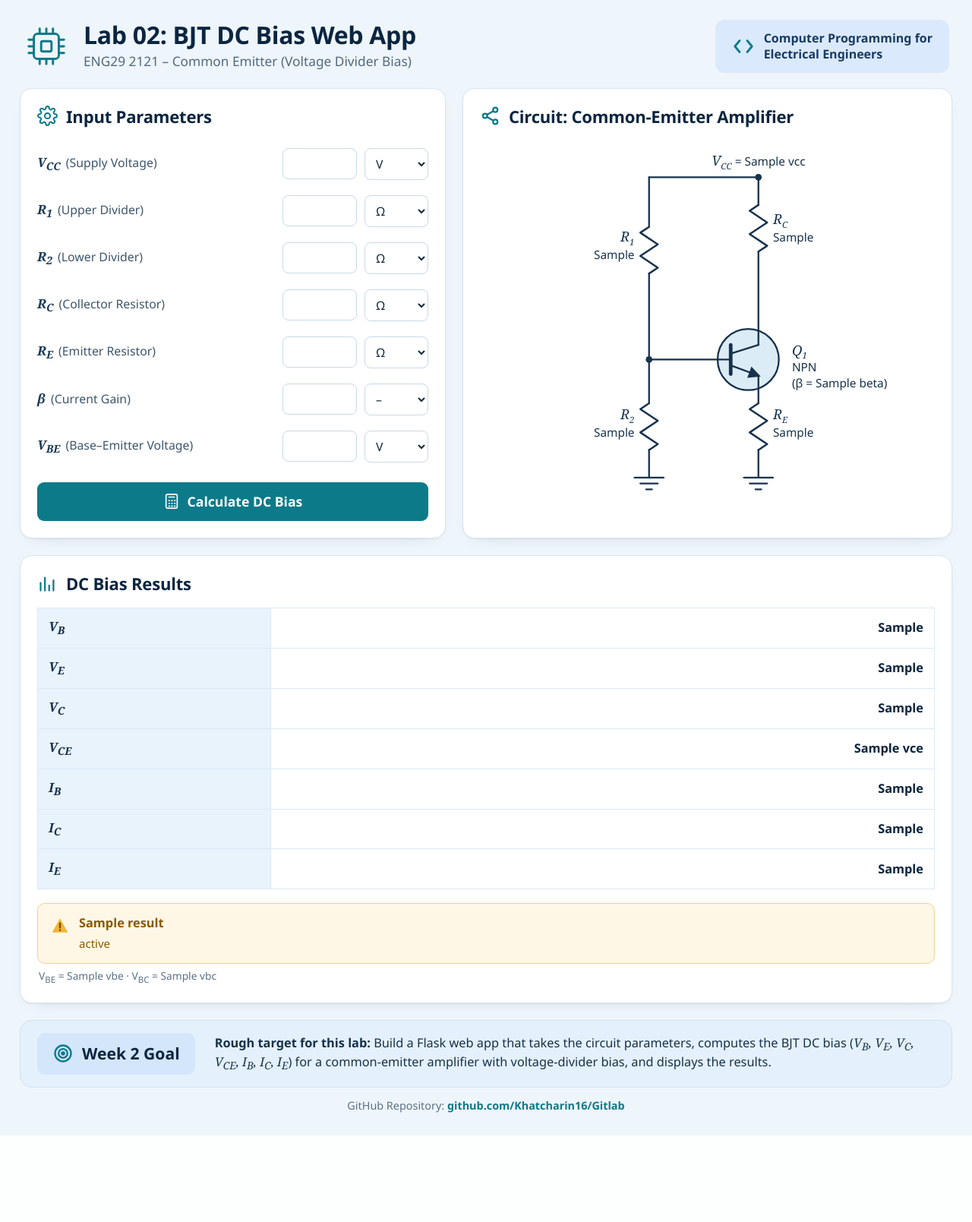
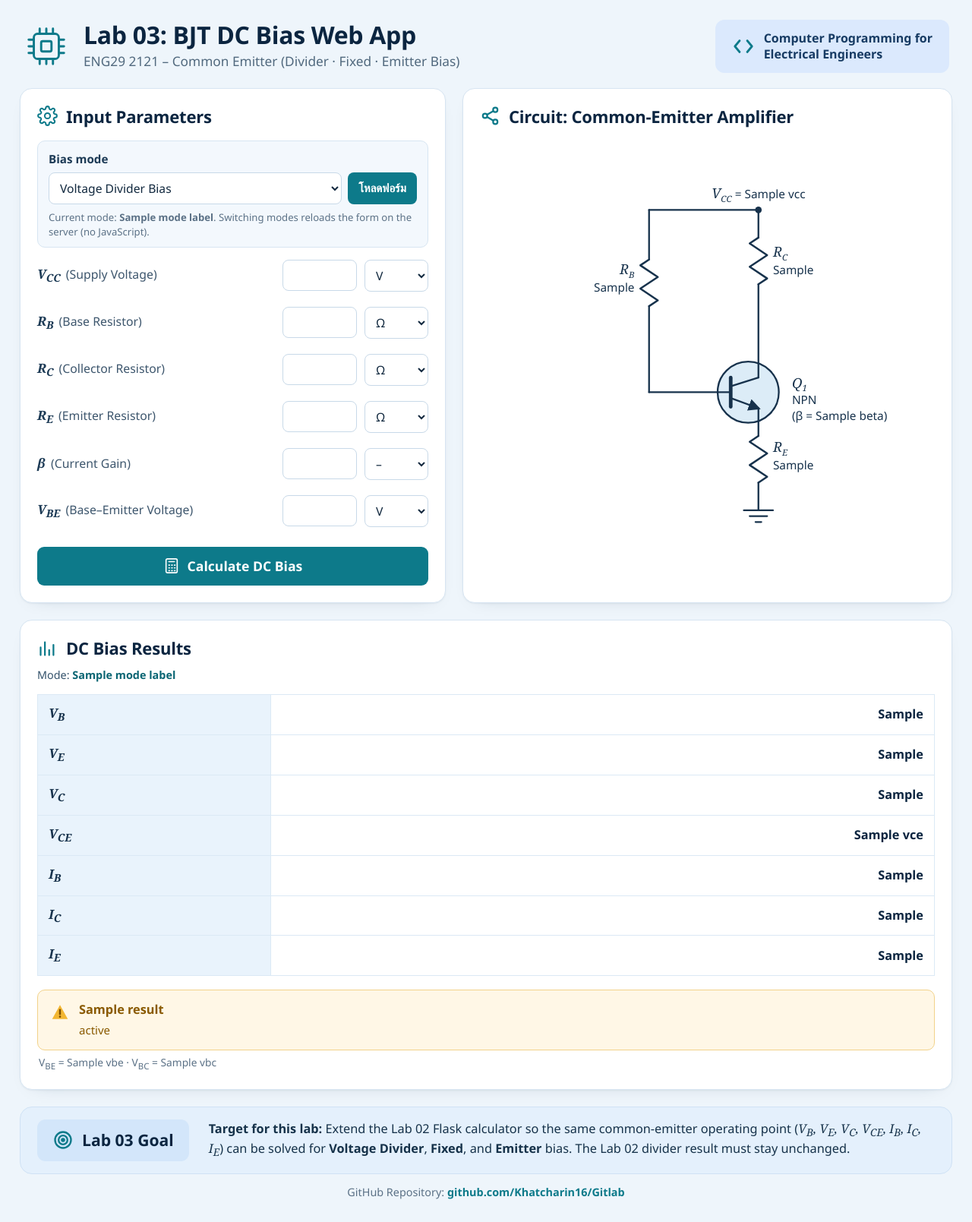
Before and after one commit to Khatcharin16/Gitlab, a Flask app: template app/templates/index.html in a window 1280 px wide. Shown: the whole page at 76% size. Before the commit the page ends 1495 px from the top, so only its background shows below. Run offline with Flask 3, Linux system fonts and the light colour scheme; the template is opened without the code that fills it: most values are stand-ins (such as "Sample title", 1, 10 or a date in 2020); parts of the project's set-up code (start-up, migrations or seed data) failed here and were passed over.

Commit message:
feat(lab03): add fixed and emitter bias modes

```diff
--- a/app/app.py
+++ b/app/app.py
@@ -4,7 +4,14 @@ from __future__ import annotations
 
 from flask import Flask, render_template, request
 
-from app.bjt import primary_calc, compare_ic_vce, is_finite
+from app.bjt import (
+    BIAS_MODES,
+    MODE_LABELS,
+    compare_ic_vce,
+    is_finite,
+    solve_bias,
+    validate_bias,
+)
 from app.independent import nodal_solve
 
 app = Flask(__name__)
@@ -20,6 +27,7 @@ UNIT_MAP: dict[str, dict[str, float]] = {
     "vcc": {"V": 1.0, "mV": 1e-3},
     "r1": {"ohm": 1.0, "k": 1e3, "M": 1e6},
     "r2": {"ohm": 1.0, "k": 1e3, "M": 1e6},
+    "rb": {"ohm": 1.0, "k": 1e3, "M": 1e6},
     "rc": {"ohm": 1.0, "k": 1e3, "M": 1e6},
     "re": {"ohm": 1.0, "k": 1e3, "M": 1e6},
     "beta": {"-": 1.0},
@@ -31,6 +39,7 @@ DEFAULT_RAW: dict[str, str] = {
     "vcc": "12.0",
     "r1": "100",
     "r2": "22",
+    "rb": "1",
     "rc": "2.2",
     "re": "1.0",
     "beta": "100",
@@ -41,6 +50,7 @@ DEFAULT_UNITS: dict[str, str] = {
     "vcc": "V",
     "r1": "k",
     "r2": "k",
+    "rb": "M",
     "rc": "k",
     "re": "k",
     "beta": "-",
@@ -53,6 +63,7 @@ FALLBACK_UNITS: dict[str, str] = {
     "vcc": "V",
     "r1": "ohm",
     "r2": "ohm",
+    "rb": "ohm",
     "rc": "ohm",
     "re": "ohm",
     "beta": "-",
@@ -64,12 +75,20 @@ FALLBACK_UNITS: dict[str, str] = {
 # Formatting helpers
 # ---------------------------------------------------------------------------
 def fmt_current(a: float) -> str:
-    """Auto-scale a current to mA / µA / nA."""
-    if a >= 1e-3:
+    """Auto-scale a current to mA / µA / nA (sign preserved)."""
+    magnitude = abs(a)
+    if magnitude >= 1e-3:
         return f"{a * 1e3:.2f} mA"
-    if a >= 1e-6:
+    if magnitude >= 1e-6:
         return f"{a * 1e6:.2f} µA"
     return f"{a * 1e9:.2f} nA"
+
+
+def fmt_collector_current(a: float) -> str:
+    """Show IC / IE in mA for the usual bias range, keeping small values clear."""
+    if abs(a) >= 1e-4:
+        return f"{a * 1e3:.2f} mA"
+    return fmt_current(a)
 
 
 def fmt_voltage(v: float, digits: int = 2) -> str:
@@ -91,24 +110,40 @@ def fmt_resistor(v: float) -> str:
 # ---------------------------------------------------------------------------
 # Form defaults and parsing
 # ---------------------------------------------------------------------------
-def default_values() -> dict[str, float]:
-    """Default circuit in SI base units."""
-    return {
+def default_values(mode: str = "divider") -> dict[str, float]:
+    """Default circuit in SI base units for the selected mode."""
+    values = {
         "vcc": 12.0,
         "r1": 100e3,
         "r2": 22e3,
+        "rb": 1.0e6,
         "rc": 2.2e3,
-        "re": 1.0e3,
+        "re": 0.0 if mode == "fixed" else 1.0e3,
         "beta": 100.0,
         "vbe": 0.70,
     }
+    return values
 
 
-def default_form() -> dict[str, str]:
+def default_form(mode: str = "divider") -> dict[str, str]:
     """Default form contents, including the *_unit keys."""
     form = dict(DEFAULT_RAW)
+    if mode == "divider":
+        form["re"] = "1.0"
     form.update({f"{key}_unit": unit for key, unit in DEFAULT_UNITS.items()})
     return form
+
+
+def parse_mode(raw: str | None, default: str = "divider") -> str:
+    """Return the requested mode, or ``default`` when it is missing."""
+    if raw is None or not str(raw).strip():
+        return default
+    return str(raw).strip().lower()
+
+
+def mode_label(mode: str) -> str:
+    """Human-readable mode name, including unknown values."""
+    return MODE_LABELS.get(mode, f"Unknown mode '{mode}'")
 
 
 def parse_form(form) -> tuple[dict[str, float | None], dict[str, str]]:
@@ -138,125 +173,135 @@ def parse_form(form) -> tuple[dict[str, float | None], dict[str, str]]:
     return values, display
 
 
-def build_circuit(values: dict) -> dict[str, str]:
+def build_circuit(mode: str, values: dict) -> dict[str, str]:
     """Labels shown next to the schematic (falls back to defaults)."""
-    base = default_values()
+    base = default_values(mode)
     v = {key: values[key] if values.get(key) is not None else base[key]
          for key in base}
-    return {
+    circuit = {
         "vcc": f"{v['vcc']:g} V",
-        "r1": fmt_resistor(v["r1"]),
-        "r2": fmt_resistor(v["r2"]),
         "rc": fmt_resistor(v["rc"]),
-        "re": fmt_resistor(v["re"]),
         "beta": f"{v['beta']:g}",
+        "mode_label": mode_label(mode),
     }
+    if mode == "divider":
+        circuit["r1"] = fmt_resistor(v["r1"])
+        circuit["r2"] = fmt_resistor(v["r2"])
+    if mode in ("fixed", "emitter"):
+        circuit["rb"] = fmt_resistor(v["rb"])
+    if mode in ("divider", "emitter"):
+        circuit["re"] = fmt_resistor(v["re"])
+    return circuit
 
 
 # ---------------------------------------------------------------------------
 # Result model
 # ---------------------------------------------------------------------------
-def build_result(values: dict) -> dict[str, str]:
-    """Run both calculations and build the template's result context."""
-    primary = primary_calc(
-        values["vcc"], values["r1"], values["r2"], values["rc"],
-        values["re"], values["beta"], values["vbe"],
-    )
-    ic_node, vce_node = nodal_solve(
-        values["vcc"], values["r1"], values["r2"], values["rc"],
-        values["re"], values["beta"], values["vbe"],
-    )
-    comparison = compare_ic_vce(primary.ic, primary.vce, ic_node, vce_node)
+def build_result(mode: str, values: dict) -> dict[str, str]:
+    """Run the selected model and build the template's result context."""
+    op = solve_bias(mode, values)
 
-    if primary.region == "cutoff":
-        status_class = "bad"
-        status_title = "Cutoff region"
-        status_text = (
-            "V<sub>BB</sub> ≤ V<sub>BE</sub> — no collector current flows."
+    comparison = None
+    if mode == "divider" and op.region == "active":
+        ic_node, vce_node = nodal_solve(
+            values["vcc"], values["r1"], values["r2"], values["rc"],
+            values["re"], values["beta"], values["vbe"],
         )
-    elif primary.region == "saturation":
-        status_class = "bad"
-        status_title = "Saturation region"
-        status_text = (
-            "V<sub>CE</sub> is clamped near 0.2 V — transistor is fully on."
-        )
-    elif primary.warning:
+        comparison = compare_ic_vce(op.ic, op.vce, ic_node, vce_node)
+
+    if op.region == "cutoff":
         status_class = "warn"
-        status_title = "Near saturation warning"
-        status_text = (
-            f"V<sub>CE</sub> = {primary.vce:.2f} V &lt; 1.0 V — check the design."
-        )
+        status_title = "Cutoff model warning"
+        status_text = op.warning or "The transistor would be cut off."
+    elif op.region == "saturation":
+        status_class = "warn"
+        status_title = "Saturation model warning"
+        status_text = op.warning or "The transistor would be saturated."
     else:
         status_class = "ok"
         status_title = "Active region approximation OK"
         status_text = (
-            f"V<sub>CE</sub> = {primary.vce:.2f} V &gt; 0.2 V "
+            f"V<sub>CE</sub> = {op.vce:.2f} V &gt; 0.2 V "
             "(transistor in active region)"
         )
 
-    return {
-        "vb": fmt_voltage(primary.vb),
-        "ve": fmt_voltage(primary.ve),
-        "vc": fmt_voltage(primary.vc),
-        "vce": fmt_voltage(primary.vce),
-        "ib": fmt_current(primary.ib),
-        "ic": fmt_current(primary.ic),
-        "ie": fmt_current(primary.ie),
-        "vbe": fmt_voltage(primary.vbe),
-        "vbc": fmt_voltage(primary.vbc),
-        "region": primary.region,
+    result = {
+        "vb": fmt_voltage(op.vb),
+        "ve": fmt_voltage(op.ve),
+        "vc": fmt_voltage(op.vc),
+        "vce": fmt_voltage(op.vce),
+        "ib": fmt_current(op.ib),
+        "ic": fmt_collector_current(op.ic),
+        "ie": fmt_collector_current(op.ie),
+        "vbe": fmt_voltage(op.vbe),
+        "vbc": fmt_voltage(op.vbc),
+        "region": op.region,
+        "mode": mode,
+        "mode_label": mode_label(mode),
         "status_class": status_class,
         "status_title": status_title,
         "status_text": status_text,
-        "match": comparison["match"],
-        "ic_delta": comparison["ic_delta"],
-        "vce_delta": comparison["vce_delta"],
-        "show_check": primary.region == "active",
+        "show_check": comparison is not None,
     }
+    if comparison is not None:
+        result.update({
+            "match": comparison["match"],
+            "ic_delta": comparison["ic_delta"],
+            "vce_delta": comparison["vce_delta"],
+        })
+    return result
 
 
 # ---------------------------------------------------------------------------
 # Routes
 # ---------------------------------------------------------------------------
+def render_page(mode: str, form_values: dict, values: dict,
+                result: dict | None, error_messages: list[str],
+                status: int = 200):
+    """Render the dashboard with mode-aware labels."""
+    return render_template(
+        "index.html",
+        mode=mode,
+        mode_label=mode_label(mode),
+        result=result,
+        form_values=form_values,
+        circuit=build_circuit(mode, values),
+        error_messages=error_messages,
+    ), status
+
+
 @app.get("/")
 def index():
-    """Show the dashboard with the default worked example."""
-    values = default_values()
-    return render_template(
-        "index.html",
-        result=build_result(values),
-        form_values=default_form(),
-        circuit=build_circuit(values),
-        error_messages=[],
-    )
+    """Show the default worked example for the requested mode."""
+    mode = parse_mode(request.args.get("mode"))
+    values = default_values(mode)
+    if mode not in BIAS_MODES:
+        message = (
+            f"Unknown bias mode '{mode}'. Use divider, fixed, or emitter."
+        )
+        return render_page(mode, default_form("divider"), values, None,
+                           [message], 400)
+    return render_page(mode, default_form(mode), values,
+                       build_result(mode, values), [])
 
 
 @app.post("/")
 def compute():
-    """Accept the form, compute both methods, render the dashboard."""
+    """Accept the form, compute the selected model, render the dashboard."""
+    mode = parse_mode(request.form.get("mode"))
     values, display = parse_form(request.form)
-    circuit = build_circuit(values)
 
-    ok, messages = validate_form(
-        values["vcc"], values["r1"], values["r2"], values["rc"],
-        values["re"], values["beta"], values["vbe"],
-    )
+    if mode not in BIAS_MODES:
+        message = (
+            f"Unknown bias mode '{mode}'. Use divider, fixed, or emitter."
+        )
+        return render_page(mode, display, values, None, [message], 400)
+
+    ok, messages = validate_bias(mode, values)
     if not ok:
-        return render_template(
-            "index.html",
-            result=None,
-            form_values=display,
-            circuit=circuit,
-            error_messages=messages,
-        )
+        return render_page(mode, display, values, None, messages)
 
-    return render_template(
-        "index.html",
-        result=build_result(values),
-        form_values=display,
-        circuit=circuit,
-        error_messages=[],
-    )
+    return render_page(mode, display, values, build_result(mode, values), [])
 
 
 # ---------------------------------------------------------------------------
--- a/app/static/style.css
+++ b/app/static/style.css
@@ -1,5 +1,5 @@
 /* ==========================================================================
-   ENG29 2121 — Lab 02: BJT DC Bias Web App
+   ENG29 2121 — Lab 03: BJT DC Bias Web App
    Light dashboard theme: white cards, soft blue page, teal accents.
    ========================================================================== */
 
@@ -153,6 +153,80 @@ body {
   font-size: 1.38rem;
   color: var(--navy-strong);
   letter-spacing: -0.01em;
+}
+
+/* --------------------------------------------------------------------------
+   Bias mode selector
+   -------------------------------------------------------------------------- */
+.mode-form {
+  margin: 0 0 6px;
+  padding: 12px 14px 10px;
+  background: #f3f8fd;
+  border: 1px solid #d7e5f2;
+  border-radius: 10px;
+}
+
+.mode-form label {
+  display: block;
+  font-weight: 700;
+  font-size: 0.95rem;
+  color: #1c3a55;
+  margin-bottom: 7px;
+}
+
+.mode-controls {
+  display: grid;
+  grid-template-columns: minmax(0, 1fr) auto;
+  gap: 8px;
+}
+
+.mode-controls select {
+  width: 100%;
+  padding: 8px 10px;
+  font: inherit;
+  font-size: 0.98rem;
+  color: #12293f;
+  background: #fff;
+  border: 1px solid #c8d9e8;
+  border-radius: 8px;
+}
+
+.mode-controls select:focus {
+  outline: 2px solid rgba(13, 122, 138, 0.35);
+  border-color: var(--teal);
+}
+
+.btn-mode {
+  padding: 8px 14px;
+  border: 0;
+  border-radius: 8px;
+  background: var(--teal);
+  color: #fff;
+  font: inherit;
+  font-size: 0.94rem;
+  font-weight: 700;
+  cursor: pointer;
+  white-space: nowrap;
+}
+
+.btn-mode:hover {
+  background: var(--teal-dark);
+}
+
+.mode-hint {
+  margin: 8px 0 0;
+  font-size: 0.82rem;
+  color: #5b7186;
+}
+
+.mode-badge {
+  margin: -6px 0 14px;
+  font-size: 0.9rem;
+  color: #34526b;
+}
+
+.mode-badge strong {
+  color: var(--teal-dark);
 }
 
 /* --------------------------------------------------------------------------
--- a/app/templates/index.html
+++ b/app/templates/index.html
@@ -2,7 +2,7 @@
 <html lang="en">
 <head>
   <meta charset="utf-8">
-  <title>Lab 02: BJT DC Bias Web App — ENG29 2121</title>
+  <title>Lab 03: BJT DC Bias Web App — ENG29 2121</title>
   <meta name="viewport" content="width=device-width, initial-scale=1">
   <link rel="stylesheet" href="{{ url_for('static', filename='style.css') }}">
 </head>
@@ -23,8 +23,8 @@
                  M8 23h7M8 32h7M8 41h7M49 23h7M49 32h7M49 41h7"/>
       </svg>
       <div>
-        <h1>Lab 02: BJT DC Bias Web App</h1>
-        <p class="subtitle">ENG29 2121 – Common Emitter (Voltage Divider Bias)</p>
+        <h1>Lab 03: BJT DC Bias Web App</h1>
+        <p class="subtitle">ENG29 2121 – Common Emitter (Divider · Fixed · Emitter Bias)</p>
       </div>
     </div>
 
@@ -64,7 +64,22 @@
         <h2>Input Parameters</h2>
       </div>
 
+      <form class="mode-form" method="get" action="/">
+        <label for="mode">Bias mode</label>
+        <div class="mode-controls">
+          <select id="mode" name="mode">
+            <option value="divider" {% if mode == 'divider' %}selected{% endif %}>Voltage Divider Bias</option>
+            <option value="fixed" {% if mode == 'fixed' %}selected{% endif %}>Fixed Bias</option>
+            <option value="emitter" {% if mode == 'emitter' %}selected{% endif %}>Emitter Bias</option>
+          </select>
+          <button class="btn-mode" type="submit">โหลดฟอร์ม</button>
+        </div>
+        <p class="mode-hint">Current mode: <strong>{{ mode_label }}</strong>.
+          Switching modes reloads the form on the server (no JavaScript).</p>
+      </form>
+
       <form method="post" action="/">
+        <input type="hidden" name="mode" value="{{ mode }}">
         <div class="param-row">
           <label for="vcc"><span class="sym">V<sub>CC</sub></span>
             <span class="desc">(Supply Voltage)</span></label>
@@ -76,6 +91,7 @@
           </select>
         </div>
 
+        {% if mode == 'divider' %}
         <div class="param-row">
           <label for="r1"><span class="sym">R<sub>1</sub></span>
             <span class="desc">(Upper Divider)</span></label>
@@ -99,6 +115,19 @@
             <option value="M" {% if form_values.r2_unit == 'M' %}selected{% endif %}>MΩ</option>
           </select>
         </div>
+        {% else %}
+        <div class="param-row">
+          <label for="rb"><span class="sym">R<sub>B</sub></span>
+            <span class="desc">(Base Resistor)</span></label>
+          <input id="rb" type="number" step="any" name="rb"
+                 value="{{ form_values.rb }}" required>
+          <select name="rb_unit" aria-label="RB unit">
+            <option value="ohm" {% if form_values.rb_unit == 'ohm' %}selected{% endif %}>Ω</option>
+            <option value="k" {% if form_values.rb_unit == 'k' %}selected{% endif %}>kΩ</option>
+            <option value="M" {% if form_values.rb_unit == 'M' %}selected{% endif %}>MΩ</option>
+          </select>
+        </div>
+        {% endif %}
 
         <div class="param-row">
           <label for="rc"><span class="sym">R<sub>C</sub></span>
@@ -112,6 +141,7 @@
           </select>
         </div>
 
+        {% if mode != 'fixed' %}
         <div class="param-row">
           <label for="re"><span class="sym">R<sub>E</sub></span>
             <span class="desc">(Emitter Resistor)</span></label>
@@ -123,6 +153,7 @@
             <option value="M" {% if form_values.re_unit == 'M' %}selected{% endif %}>MΩ</option>
           </select>
         </div>
+        {% endif %}
 
         <div class="param-row">
           <label for="beta"><span class="sym">β</span>
@@ -157,7 +188,7 @@
 
       {% if error_messages %}
       <div class="error-box" role="alert">
-        <strong>Validation errors:</strong>
+        <strong>Validation errors — {{ mode_label }}:</strong>
         <ul>
         {% for msg in error_messages %}
           <li>{{ msg }}</li>
@@ -186,7 +217,7 @@
 
       <div class="circuit-wrap">
         <svg class="schematic" viewBox="0 0 460 500" role="img"
-             aria-label="NPN common-emitter amplifier with voltage-divider bias">
+             aria-label="NPN common-emitter amplifier with {{ mode_label }}">
           <defs>
             <marker id="emitter-arrow" viewBox="0 0 10 10" refX="8" refY="5"
                     markerWidth="7" markerHeight="7" orient="auto-start-reverse">
@@ -203,41 +234,60 @@
             <line x1="150" y1="40" x2="300" y2="40"/>
             <line x1="300" y1="40" x2="300" y2="78"/>
             <line x1="300" y1="142" x2="300" y2="270"/>
-            <!-- R1 branch -->
+            <!-- Bias resistor branch -->
             <line x1="150" y1="40" x2="150" y2="108"/>
+            {% if mode == 'divider' %}
             <line x1="150" y1="172" x2="150" y2="350"/>
+            {% else %}
+            <line x1="150" y1="172" x2="150" y2="290"/>
+            {% endif %}
             <!-- Base lead -->
             <line x1="150" y1="290" x2="262" y2="290"/>
-            <!-- R2 / RE lower leads -->
+            {% if mode == 'divider' %}
+            <!-- R2 lower lead and ground -->
             <line x1="150" y1="414" x2="150" y2="452"/>
+            {% endif %}
+            <!-- Emitter leg -->
+            {% if mode == 'fixed' %}
+            <line x1="300" y1="312" x2="300" y2="452"/>
+            {% else %}
             <line x1="300" y1="330" x2="300" y2="350"/>
             <line x1="300" y1="414" x2="300" y2="452"/>
+            <line x1="300" y1="312" x2="300" y2="330"/>
+            {% endif %}
             <!-- Transistor terminals -->
             <line x1="300" y1="270" x2="262" y2="282"/>
             <line x1="262" y1="298" x2="300" y2="312"
                   marker-end="url(#emitter-arrow)"/>
-            <line x1="300" y1="312" x2="300" y2="330"/>
           </g>
 
           <!-- Resistors -->
           <polyline class="comp" points="300,78 288,86 312,102 288,118 312,134 300,142"/>
           <polyline class="comp" points="150,108 138,116 162,132 138,148 162,164 150,172"/>
+          {% if mode == 'divider' %}
           <polyline class="comp" points="150,350 138,358 162,374 138,390 162,406 150,414"/>
+          {% endif %}
+          {% if mode != 'fixed' %}
           <polyline class="comp" points="300,350 288,358 312,374 288,390 312,406 300,414"/>
+          {% endif %}
 
           <!-- Transistor base bar -->
           <line class="bjt-bar" x1="262" y1="270" x2="262" y2="310"/>
 
           <!-- Junctions -->
           <circle class="node" cx="300" cy="40" r="4.5"/>
+          {% if mode == 'divider' %}
           <circle class="node" cx="150" cy="290" r="4.5"/>
+          {% endif %}
 
           <!-- Grounds -->
+          {% if mode == 'divider' %}
           <g class="gnd">
             <line x1="130" y1="452" x2="170" y2="452"/>
             <line x1="138" y1="460" x2="162" y2="460"/>
             <line x1="146" y1="468" x2="154" y2="468"/>
           </g>
+          {% endif %}
           <g class="gnd">
             <line x1="280" y1="452" x2="320" y2="452"/>
             <line x1="288" y1="460" x2="312" y2="460"/>
@@ -254,6 +304,7 @@
           </text>
           <text class="val" x="320" y="128">{{ circuit.rc }}</text>
 
+          {% if mode == 'divider' %}
           <text class="lbl" x="130" y="128" text-anchor="end">
             R<tspan class="sub" dy="5">1</tspan>
           </text>
@@ -263,11 +314,19 @@
             R<tspan class="sub" dy="5">2</tspan>
           </text>
           <text class="val" x="130" y="396" text-anchor="end">{{ circuit.r2 }}</text>
+          {% else %}
+          <text class="lbl" x="130" y="128" text-anchor="end">
+            R<tspan class="sub" dy="5">B</tspan>
+          </text>
+          <text class="val" x="130" y="152" text-anchor="end">{{ circuit.rb }}</text>
+          {% endif %}
 
+          {% if mode != 'fixed' %}
           <text class="lbl" x="320" y="372">
             R<tspan class="sub" dy="5">E</tspan>
           </text>
           <text class="val" x="320" y="396">{{ circuit.re }}</text>
+          {% endif %}
 
           <text class="lbl" x="346" y="284">
             Q<tspan class="sub" dy="5">1</tspan>
@@ -291,6 +350,8 @@
         </span>
         <h2>DC Bias Results</h2>
       </div>
+
+      <p class="mode-badge">Mode: <strong>{{ mode_label }}</strong></p>
 
       {% if result %}
       <table class="results-table">
@@ -350,7 +411,7 @@
   </main>
 
   <!-- ====================================================================
-       Week 2 Goal
+       Lab 03 Goal
        ==================================================================== -->
   <footer class="goal">
     <div class="goal-title">
@@ -360,13 +421,14 @@
         <circle cx="12" cy="12" r="5"/>
         <circle cx="12" cy="12" r="1.4" fill="currentColor"/>
       </svg>
-      Week 2 Goal
+      Lab 03 Goal
     </div>
-    <p><strong>Rough target for this lab:</strong> Build a Flask web app that takes
-      the circuit parameters, computes the BJT DC bias
+    <p><strong>Target for this lab:</strong> Extend the Lab 02 Flask calculator so
+      the same common-emitter operating point
       (<em>V<sub>B</sub>, V<sub>E</sub>, V<sub>C</sub>, V<sub>CE</sub>,
-      I<sub>B</sub>, I<sub>C</sub>, I<sub>E</sub></em>) for a common-emitter
-      amplifier with voltage-divider bias, and displays the results.</p>
+      I<sub>B</sub>, I<sub>C</sub>, I<sub>E</sub></em>) can be solved for
+      <strong>Voltage Divider</strong>, <strong>Fixed</strong>, and
+      <strong>Emitter</strong> bias. The Lab 02 divider result must stay unchanged.</p>
   </footer>
 
   <!-- Repository URL, easy to find -->
```
Also changed, not shown: app/bjt.py (+166 -2 lines).
